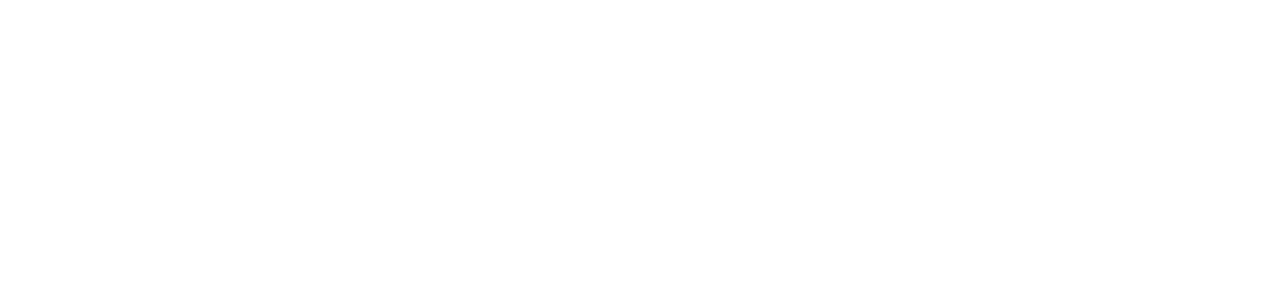
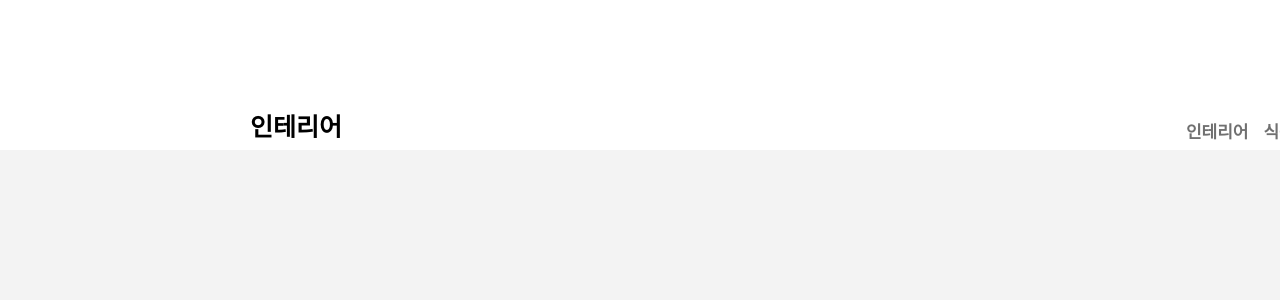
Before and after one commit to T-shopping/T-shopping_Web, a React app: page /list in a window 1280 px wide. Shown: the top 300 px of the page. Built offline with nearby package versions, Linux system fonts and the light colour scheme; a web font is replaced by a local one.

Commit message:
[CREATE] ProductsPage

```diff
--- a/src/App.tsx
+++ b/src/App.tsx
@@ -1,6 +1,6 @@
 import React, { FC } from "react";
 import { Switch, BrowserRouter, Route } from "react-router-dom";
-import { Main } from "./components";
+import { Main, ProductList } from "./components";
 import * as S from "./GlobalStyle";
 
 const App: FC<{}> = () => {
@@ -10,6 +10,7 @@
       <S.Container>
         <Switch>
           <Route exact path="/" component={Main} />
+          <Route path="/list" component={ProductList} />
         </Switch>
       </S.Container>
     </BrowserRouter>
--- /dev/null
+++ b/src/components/ProductList/ProductList.tsx
@@ -0,0 +1,106 @@
+import React, { FC } from "react";
+import * as S from "./styles";
+import * as G from "../../GlobalStyle";
+import { NavLink, Route } from "react-router-dom";
+import ProductListItem from "../ProductListItem/ProductListItem";
+
+const ProductList: FC = () => {
+  return (
+    <>
+      <S.Container>
+        <G.BodyGlobalStyle />
+        <S.Header />
+        <G.WitdhDiv width={1400}>
+          <S.Wrapper>
+            <S.HeadWrapper>
+              <S.Head fontSize="25px" color="black">
+                인테리어
+              </S.Head>
+              <S.NaviWrapper>
+                <NavLink
+                  to="/list/inte"
+                  activeStyle={{ color: "#5AA1FF" }}
+                  style={S.Navigation}
+                >
+                  인테리어
+                </NavLink>
+                <NavLink
+                  to="/list/sik"
+                  activeStyle={{ color: "#5AA1FF" }}
+                  style={S.Navigation}
+                >
+                  식품
+                </NavLink>
+                <NavLink
+                  to="/list/ga"
+                  activeStyle={{ color: "#5AA1FF" }}
+                  style={S.Navigation}
+                >
+                  가구
+                </NavLink>
+                <NavLink
+                  to="/list/do"
+                  activeStyle={{ color: "#5AA1FF" }}
+                  style={S.Navigation}
+                >
+                  도서
+                </NavLink>
+                <NavLink
+                  to="/list/sang"
+                  activeStyle={{ color: "#5AA1FF" }}
+                  style={S.Navigation}
+                >
+                  생필품
+                </NavLink>
+                <NavLink
+                  to="/list/bu"
+                  activeStyle={{ color: "#5AA1FF" }}
+                  style={S.Navigation}
+                >
+                  뷰티
+                </NavLink>
+                <NavLink
+                  to="/list/gaj"
+                  activeStyle={{ color: "#5AA1FF" }}
+                  style={S.Navigation}
+                >
+                  가전
+                </NavLink>
+                <NavLink
+                  to="/list/moon"
+                  activeStyle={{ color: "#5AA1FF" }}
+                  style={S.Navigation}
+                >
+                  문구
+                </NavLink>
+                <NavLink
+                  to="/list/jang"
+                  activeStyle={{ color: "#5AA1FF" }}
+                  style={S.Navigation}
+                >
+                  장난감
+                </NavLink>
+              </S.NaviWrapper>
+            </S.HeadWrapper>
+            <S.BodyWrapper>
+              <Route path="/list/inte" component={list} />
+            </S.BodyWrapper>
+          </S.Wrapper>
+        </G.WitdhDiv>
+      </S.Container>
+    </>
+  );
+};
+
+const list = () => {
+  const list = ["asd", "asd", "asd"];
+  return (
+    <>
+      {list.map(() => (
+        <ProductListItem />
+      ))}
+    </>
+  );
+};
+
+export default ProductList;
--- /dev/null
+++ b/src/components/ProductList/styles.ts
@@ -0,0 +1,59 @@
+import styled from "styled-components";
+import * as G from "../../GlobalStyle";
+import React from "react";
+
+export const Container = styled.div`
+  ${G.WitdhDiv} {
+    height: calc(100vh - 150px);
+    display: flex;
+    justify-content: center;
+    align-items: center;
+    padding-top: 100px;
+    box-sizing: border-box;
+  }
+`;
+
+export const Header = styled.div`
+  height: 150px;
+  background-color: white;
+`;
+
+export const Wrapper = styled.div`
+  width: 100%;
+  display: flex;
+  flex-direction: column;
+  padding: 100px 0;
+`;
+
+export const HeadWrapper = styled.div`
+  display: flex;
+  justify-content: space-between;
+  align-items: flex-end;
+`;
+
+export const Head = styled.p<{ fontSize: string; color: string }>`
+  font-size: ${props => props.fontSize || "18px"};
+  color: ${props => props.color || "black"};
+  margin: 0;
+`;
+
+export const NaviWrapper = styled.div`
+  display: flex;
+  align-items: flex-end;
+`;
+
+export const Navigation = {
+  fontSize: "17px",
+  marginLeft: "15px",
+  color: "#707070",
+  cursor: "pointer",
+  textDecoration: "none",
+  whiteSpace: "nowrap"
+} as React.CSSProperties;
+
+export const BodyWrapper = styled.div`
+  width: 100%;
+  height: 800px;
+  display: flex;
+  flex-wrap: wrap;
+`;
--- /dev/null
+++ b/src/components/ProductListItem/ProductListItem.tsx
@@ -0,0 +1,32 @@
+import React, { FC } from "react";
+import * as S from "./styles";
+import * as G from "../../GlobalStyle";
+import TopIcon from "../../assets/contentBoxIcon.png";
+
+/* interface Props {
+  productName: string;
+  productPrice: string;
+  imgPath: string;
+} */
+
+const ProductListItem: FC /*<Props>*/ = () => {
+  return (
+    <S.AllWrap>
+      <S.Wrapper imgPath="https://preview.redd.it/t6w12lq7asw51.png?auto=webp&s=ecea83026da6ea13ed3d5a598b86f3a3315ee674">
+        <S.BlackScreen>
+          <S.ProductDesWrapper>
+            <S.ProductDes fontSize="22px">원목 무드등</S.ProductDes>
+            <S.ProductLine />
+            <S.ProductDes fontSize="18px">18,000 원</S.ProductDes>
+          </S.ProductDesWrapper>
+        </S.BlackScreen>
+        <S.TopBox>
+          <S.TopBoxIcon src={TopIcon} />
+          <S.TopBoxTitle>2 / 5</S.TopBoxTitle>
+        </S.TopBox>
+      </S.Wrapper>
+    </S.AllWrap>
+  );
+};
+
+export default ProductListItem;
--- /dev/null
+++ b/src/components/ProductListItem/styles.ts
@@ -0,0 +1,86 @@
+import styled from "styled-components";
+
+export const AllWrap = styled.div`
+  width: calc(33.3% - 37px);
+  box-sizing: border-box;
+
+  &:nth-child(3n + 2) {
+    margin: 0 56.2px;
+  }
+`;
+
+export const BlackScreen = styled.div`
+  width: 100%;
+  height: 100%;
+  top: 0;
+  left: 0;
+  position: absolute;
+  z-index: 10;
+  background: rgba(0, 0, 0, 0);
+  transition: all 0.25s linear;
+  display: flex;
+  align-items: flex-end;
+`;
+
+export const ProductDesWrapper = styled.div`
+  display: flex;
+  flex-direction: column;
+  justify-content: space-between;
+  transition: opacity 0.25s linear;
+  opacity: 0;
+  margin-left: 26px;
+  margin-bottom: 10px;
+`;
+
+export const Wrapper = styled.div<{ imgPath: string }>`
+  height: 630px;
+  width: 100%;
+  margin: 20px 0;
+  position: relative;
+  background-image: url(${props => props.imgPath || null});
+  display: flex;
+  align-items: flex-start;
+  justify-content: flex-start;
+  z-index: 1;
+  &:hover {
+    ${BlackScreen} {
+      background: rgba(0, 0, 0, 0.3);
+    }
+    ${ProductDesWrapper} {
+      opacity: 1;
+    }
+  }
+`;
+
+export const TopBox = styled.div`
+  width: 93px;
+  height: 45px;
+  display: flex;
+  justify-content: center;
+  background: black;
+  align-items: center;
+`;
+
+export const TopBoxTitle = styled.p`
+  color: white;
+  font-size: 17px;
+`;
+
+export const TopBoxIcon = styled.img`
+  width: 17px;
+  height: auto;
+  margin-right: 7px;
+`;
+
+export const ProductDes = styled.p<{ fontSize: string }>`
+  font-size: ${props => props.fontSize || "18px"};
+  color: white;
+`;
+
+export const ProductLine = styled.hr`
+  width: 50px;
+  height: 1px;
+  background: white;
+  border: none;
+  margin: 0;
+`;
--- a/src/components/index.ts
+++ b/src/components/index.ts
@@ -1 +1,2 @@
 export { default as Main } from "./Main/Main";
+export { default as ProductList } from "./ProductList/ProductList";
```
